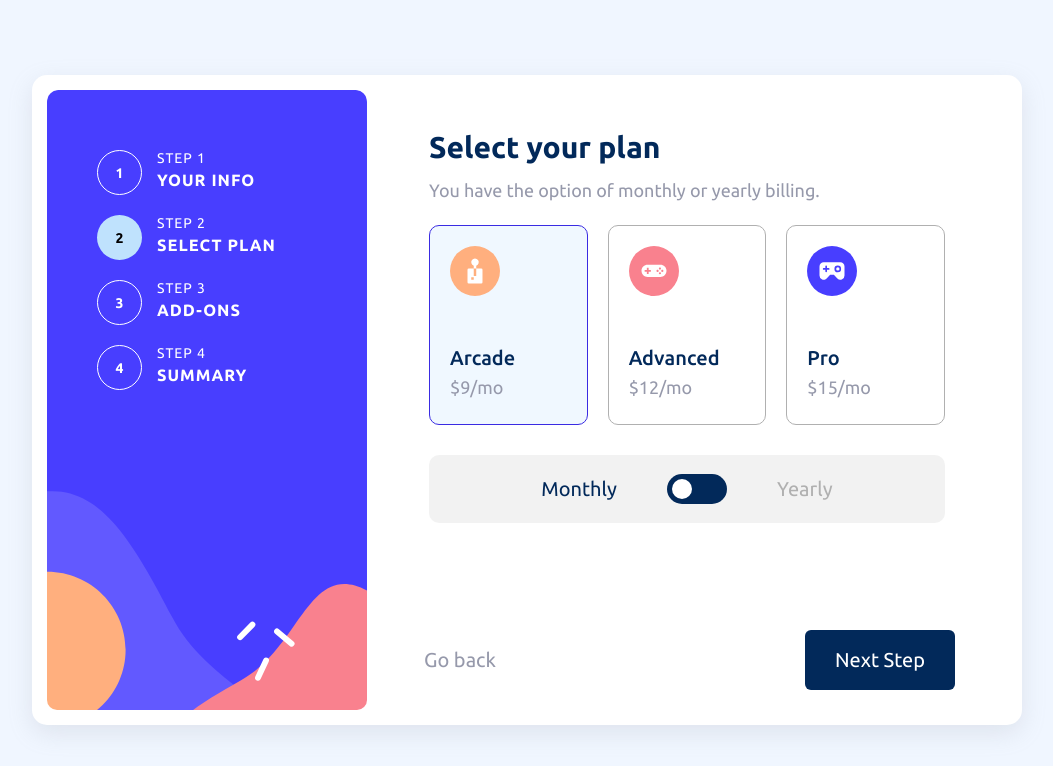
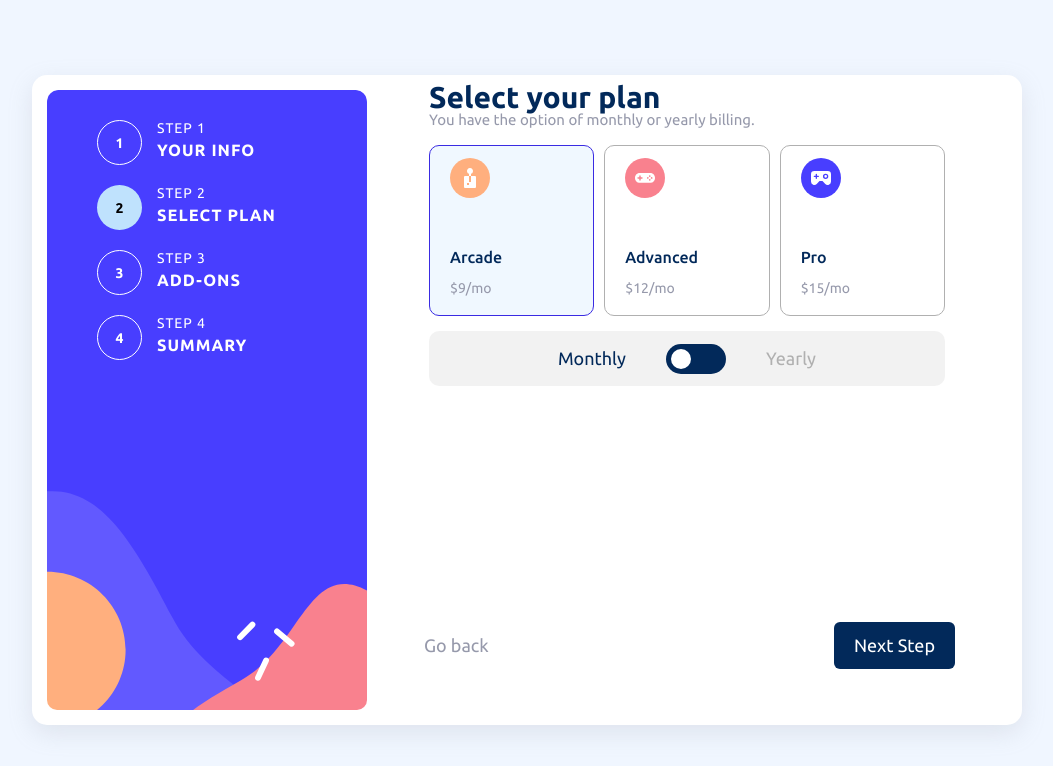
Before and after one commit to brunocabralg35/multistep-form, a React (Vite) app: page / in a window 1280 px wide. Both pictures are taken after typing "Sample", "name@example.com", "5551234" into the empty fields and a click on the button "Next Step". Shown: the top 766 px of the page, without its empty margins (113-1166 px from the left). Built offline with nearby package versions, Linux system fonts and the light colour scheme.

Commit message:
style: fixed responsive on small height devices

```diff
--- a/src/components/Box/style.css
+++ b/src/components/Box/style.css
@@ -42,3 +42,22 @@
     }
   }
 }
+
+@media screen and (max-height: 800px) {
+  .box {
+    margin-top: -60px;
+    gap: 5px;
+    padding: 20px 30px;
+
+    & h2 {
+      color: hsl(213, 96%, 18%);
+      font-size: 30px;
+    }
+
+    & p {
+      line-height: 20px;
+      font-size: 15px;
+      margin-bottom: 10px;
+    }
+  }
+}
--- a/src/components/Button/style.css
+++ b/src/components/Button/style.css
@@ -1,4 +1,4 @@
-button{
+button {
   padding: 18px 30px;
   border-radius: 6px;
   border: none;
@@ -12,8 +12,15 @@ button{
   }
 }
 
-.backBtn{
+.backBtn {
   background-color: transparent;
   color: hsl(231, 11%, 63%);
   padding: 18px 5px;
 }
+
+@media screen and (max-height: 800px) {
+  button {
+    padding: 13px 20px;
+    font-size: 18px;
+  }
+}
--- a/src/components/Footer/style.css
+++ b/src/components/Footer/style.css
@@ -16,3 +16,9 @@
     bottom: 0;
   }
 }
+
+@media screen and (max-height: 800px) {
+  .footer-btn {
+    height: 70px;
+  }
+}
--- a/src/components/StepMenu/style.css
+++ b/src/components/StepMenu/style.css
@@ -107,3 +107,11 @@
     }
   }
 }
+
+@media screen and (max-height: 800px) {
+  .stepMenu {
+    .steps{
+      top: -30px;
+    }
+  }
+}
--- a/src/pages/AddOns/style.css
+++ b/src/pages/AddOns/style.css
@@ -102,3 +102,28 @@
     }
   }
 }
+
+@media screen and (max-height: 800px) {
+  .addOns {
+    & .input-wrapper {
+      justify-content: flex-start !important;
+      padding: 15px 10px !important;
+      align-items: center !important;
+      gap: 0 !important;
+
+      & .contentDiv {
+        gap: 10px !important;
+        justify-content: space-between !important;
+
+        & .input-content {
+          width: 80%;
+        }
+      }
+
+      & p {
+        margin: 0;
+        width: 90% !important;
+      }
+    }
+  }
+}
--- a/src/pages/SelectPlan/style.css
+++ b/src/pages/SelectPlan/style.css
@@ -48,6 +48,7 @@
       & span {
         color: hsl(213, 96%, 18%);
         font-size: 15px;
+        margin-top: 3px;
       }
 
       & img {
@@ -62,6 +63,7 @@
 
       & p {
         font-size: 18px;
+        margin: 0;
       }
     }
   }
@@ -108,6 +110,15 @@
   }
 }
 
+@media screen and (max-width: 475px) {
+  .plan-method {
+    gap: 10px;
+    & button {
+      font-size: 14px;
+    }
+  }
+}
+
 @media screen and (min-width: 1000px) {
   .selectPlan {
     justify-content: center;
@@ -143,3 +154,29 @@
     }
   }
 }
+
+@media screen and (max-height: 800px) {
+  .options {
+    gap: 10px;
+
+    & label {
+      padding: 12px 20px !important;
+
+      & img {
+        width: 40px !important;
+      }
+
+      & h1 {
+        font-size: 16px !important;
+      }
+
+      & span {
+        font-size: 14px !important;
+      }
+
+      & p {
+        font-size: 14px !important;
+      }
+    }
+  }
+}
--- a/src/pages/Summary/style.css
+++ b/src/pages/Summary/style.css
@@ -103,3 +103,20 @@
     align-items: flex-start;
   }
 }
+
+@media screen and (max-height: 800px) {
+  .summary {
+    & .addItem {
+      & p {
+        margin: 0;
+      }
+    }
+
+    & .total {
+      margin-top: 10px;
+      & p {
+        margin: 0;
+      }
+    }
+  }
+}
```
Also changed, not shown: src/styles/global.css (line endings or trailing spaces). Lines whose indentation alone changed are shown as unchanged.
